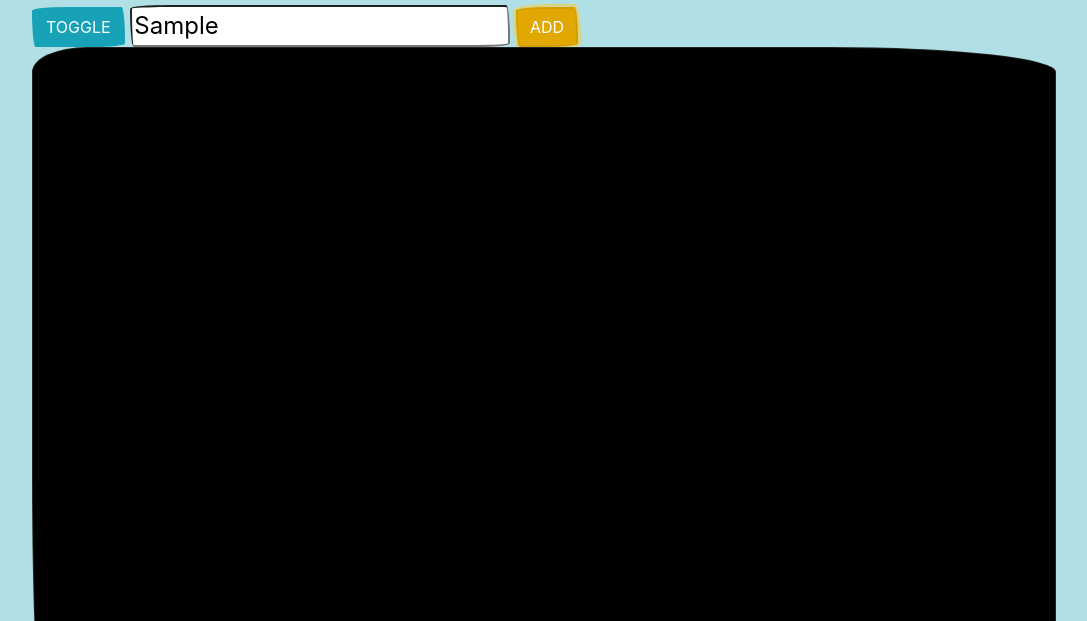
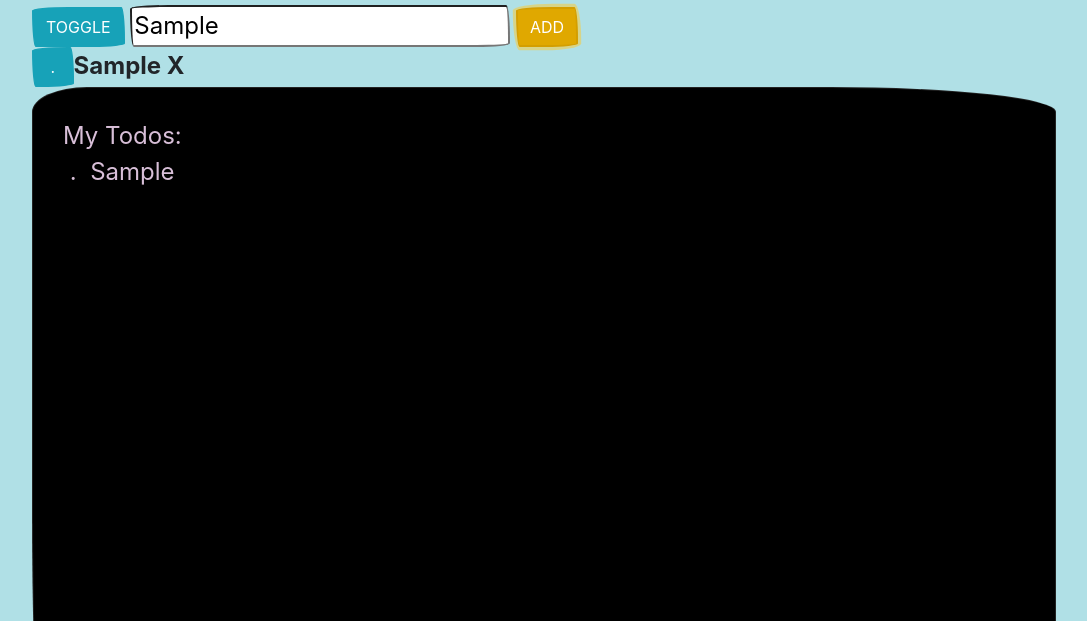
Before and after one commit to paulmboyce/todos, a website: page todoList.html in a window 1280 px wide. Both pictures are taken after typing "Sample" into the empty fields and a click on the button "ADD". Shown: the part 179-800 px from the top of the page, without its empty margins (96-1183 px from the left). Drawn offline with nearby package versions, Linux system fonts and the light colour scheme; a web font is replaced by a local one.

Commit message:
Check click event for ADD TODO button

```diff
--- a/todoList.html
+++ b/todoList.html
@@ -30,7 +30,7 @@
     <h1>My Todo List:</h1>
     <button type="button" class="btn btn-info" onclick='window._app.todoList.toggleAll();' >TOGGLE</BUTTON>
     <input type="text" placeholder="e.g. buy some milk" id="inputTodo"/>
-    <button type="button" class="btn btn-warning" onclick='window._app.todoList.add(document.querySelector("#inputTodo").value);'>ADD</BUTTON>
+    <button type="button" class="btn btn-warning" id="btn-add-todo">ADD</button>
       <div id="id-todos" class="well" ><!--Placeholder-->
       </div>
     <textarea rows="20" cols="50" style="padding:30px;width:80vw;"
--- a/todoList.js
+++ b/todoList.js
@@ -19,7 +19,7 @@ if (typeof window === 'undefined') {
 window.myTodoApp = { todoList: [] };
 
 const todoList = {
-  todos: [{ text: 'todo 1', completed: false }, { text: 'todo 2', completed: false }],
+  todos: [], // format: { text: 'todo 1', completed: false }, { text: 'todo 2', completed: false }]
 
   display() {
     const message = buildMessage(this.todos);
@@ -114,7 +114,7 @@ function buildElements(todos) {
   const numTodos = todos.length;
   let html = '';
   for (let i = 0; i < numTodos; i += 1) {
-    let element = `<button type="button" item="${i}" class="btn btn-small btn-info toggle">${checkCompleted(todos[i])}</BUTTON>`;
+    let element = `<button type="button" item="${i}" class="btn btn-small btn-info toggle">${checkCompleted(todos[i])}</button>`;
     element += `<span>${todos[i].text}</span>`;
     element += `<span item="${i}" class="delete" onclick='deleteUITodo(this);'> X</span>`;
     element += '<br/>';
@@ -153,11 +153,32 @@ function printTo(id, newText) {
 }
 
 function addClickEventHandlersToToggleButtons(injectedTodoList) {
-  document.querySelectorAll('button.toggle')
-    .forEach((element) => {
-      element.addEventListener('click', function handleClickEvent() { toggleUIElement(this, injectedTodoList); });
-    });
+  if (document) {
+    document.querySelectorAll('button.toggle')
+      .forEach((element) => {
+        element.addEventListener('click', function handleClickEvent() { toggleUIElement(this, injectedTodoList); });
+      });
+  }
 }
+
+// Three functions together to setup click handlug in a testable mnner.
+
+function addClickEventHandler(elementSelector, fnClickHandler) {
+  if (document) {
+    const btnAddTodo = document.querySelector(elementSelector);
+    if (btnAddTodo) {
+      btnAddTodo.addEventListener('click', fnClickHandler);
+    }
+  }
+}
+function fnAddTodoClickHandler(injectedTodoList) {
+  return () => {
+    injectedTodoList.add(document.querySelector('#inputTodo').value);
+  };
+}
+// Important: Function Passed including the arguments here.
+addClickEventHandler('button#btn-add-todo', fnAddTodoClickHandler(window.myTodoApp.todoList));
+
 
 if (typeof module !== 'undefined') {
   module.exports = {
@@ -166,5 +187,7 @@ if (typeof module !== 'undefined') {
     checkCompleted,
     constants: { DONE, NOT_DONE },
     toggleUIElement,
+    renderTodosWithEventHandling,
+    addClickEventHandler,
   };
 }
```
Also changed, not shown: todoList.test.js (+26 -1 lines).
